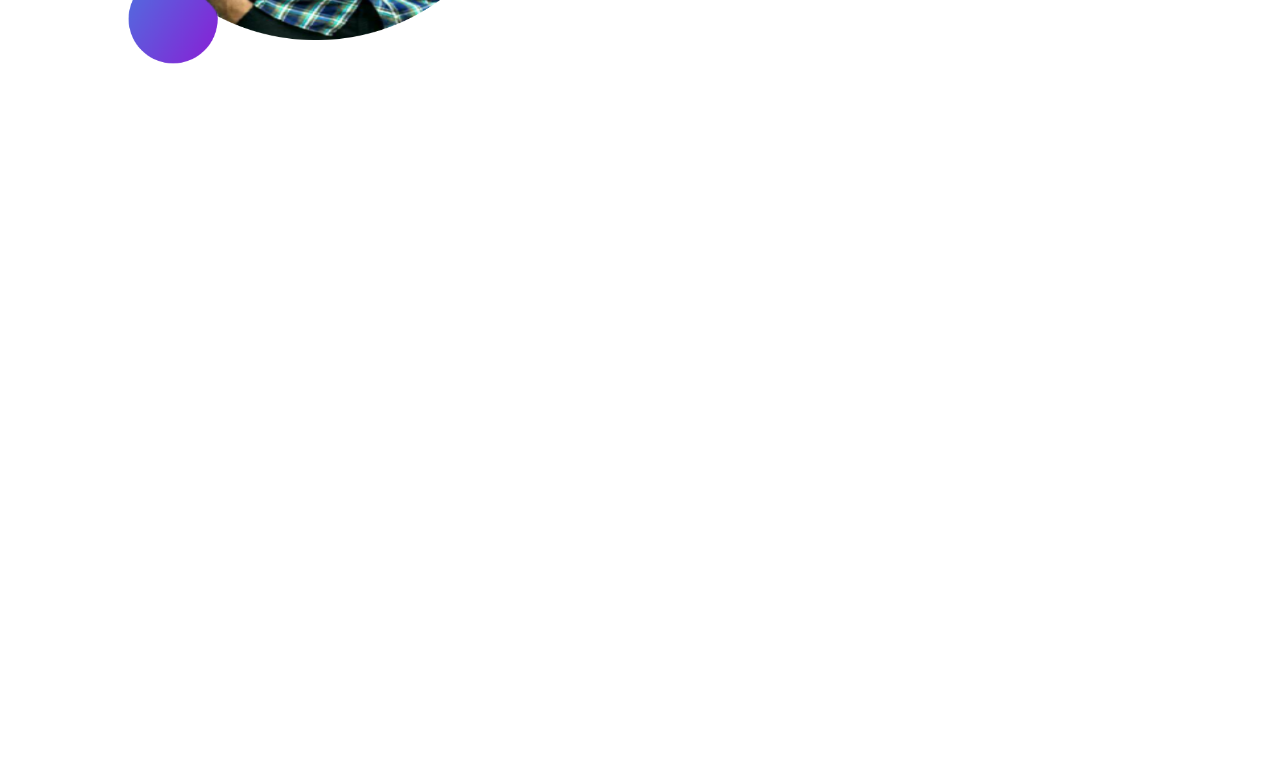
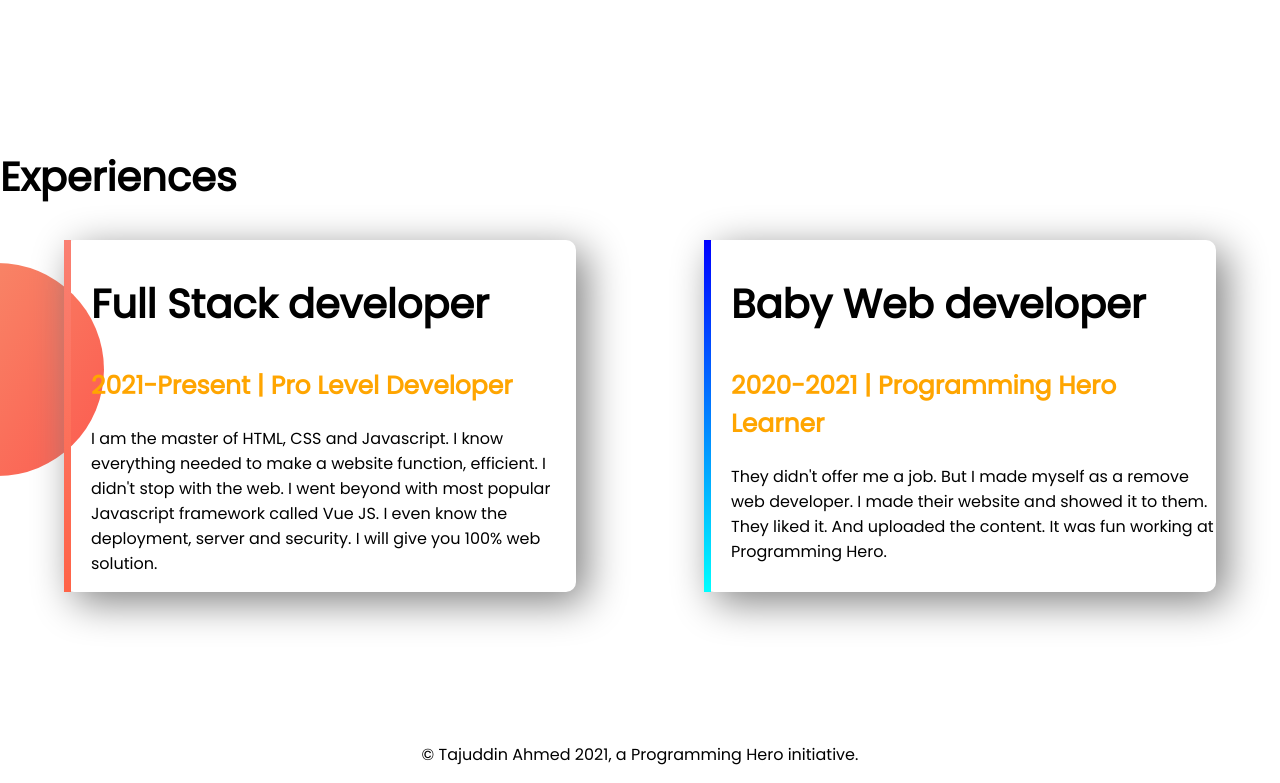
Before and after one commit to Tajuddin-Ahmed/developer-portfolio, a plain HTML site: page index.html in a window 1280 px wide. Shown: the part 1067-1850 px from the top of the page. Before the commit the page ends 1288 px from the top, so only its background shows below. Drawn offline with Linux system fonts and the light colour scheme.

Commit message:
footer and experience added

```diff
--- a/index.html
+++ b/index.html
@@ -11,7 +11,7 @@
     <link href="https://fonts.googleapis.com/css2?family=Poppins&display=swap" rel="stylesheet">
 </head>
 <body>
-    <section class="top-banner">
+    <section class="top-banner flexible-container">
         <div class="half-width">
             <h1>Welcome to </h1>
             <h1> <span class="orange-color">Tajuddin Ahemed</span> World</h1>
@@ -23,7 +23,7 @@
             <img src="showOff/taj-bg.png" alt="">
          </div>
     </section>
-    <section class="dream-big">
+    <section class="dream-big flexible-container">
        <div class="half-width">
            <img src="showOff/taj-bg2.png" alt="">
        </div>
@@ -34,5 +34,23 @@
            <a class="link-button" href="">DOWNLOAD RESUME</a>
        </div>
     </section>
+    <section class="experience-area">
+        <h1>Experiences</h1>
+       <div class="flexible-container">
+        <div id="full-stack-expo" class="experience-item">
+            <h1>Full Stack developer</h1>
+            <h2 class="orange-color">2021-Present | Pro Level Developer</h2>
+            <p>I am the master of HTML, CSS and Javascript. I know everything needed to make a website function, efficient. I didn't stop with the web. I went beyond with most popular Javascript framework called Vue JS. I even know the deployment, server and security. I will give you 100% web solution.</p>
+         </div>
+         <div id="web-dev-expo" class="experience-item">
+          <h1>Baby Web developer</h1>
+          <h2 class="orange-color">2020-2021 | Programming Hero Learner</h2>
+          <p>They didn't offer me a job. But I made myself as a remove web developer. I made their website and showed it to them. They liked it. And uploaded the content. It was fun working at Programming Hero.</p>
+         </div>
+       </div>
+    </section>
+    <footer>
+        <p>© Tajuddin Ahmed 2021, a Programming Hero initiative.</p>
+    </footer>
 </body>
 </html>
--- a/style.css
+++ b/style.css
@@ -3,12 +3,15 @@ body{
     margin: 0;
 }
 h1{
-    font-size: 50px;
+    font-size: 40px;
+}
+h2{
+    font-size: 25px;
 }
 .orange-color{
     color: orange;
 }
-section{
+.flexible-container{
     display: flex;
     margin-bottom: 150px;
 }
@@ -36,3 +39,29 @@ section{
     background-repeat: no-repeat;
     background-position: right;
 }
+.experience-item{
+    width: 40%;
+    margin-left: 5%;
+    margin-right: 5%;
+    padding-left: 20px;
+    border-radius: 10px;
+    box-shadow: 10px 10px 40px gray;
+}
+.experience-area{
+    background-image: url(images/exp-bg.png);
+    background-repeat: no-repeat;
+    background-position: left;
+}
+#full-stack-expo{
+    border-left: 7px solid;
+    border-image: linear-gradient(salmon,tomato);
+    border-image-slice: 1;
+}
+#web-dev-expo{
+    border-left: 7px solid;
+    border-image: linear-gradient(blue,cyan);
+    border-image-slice: 1;
+}
+footer p {
+    text-align: center;
+}
```
